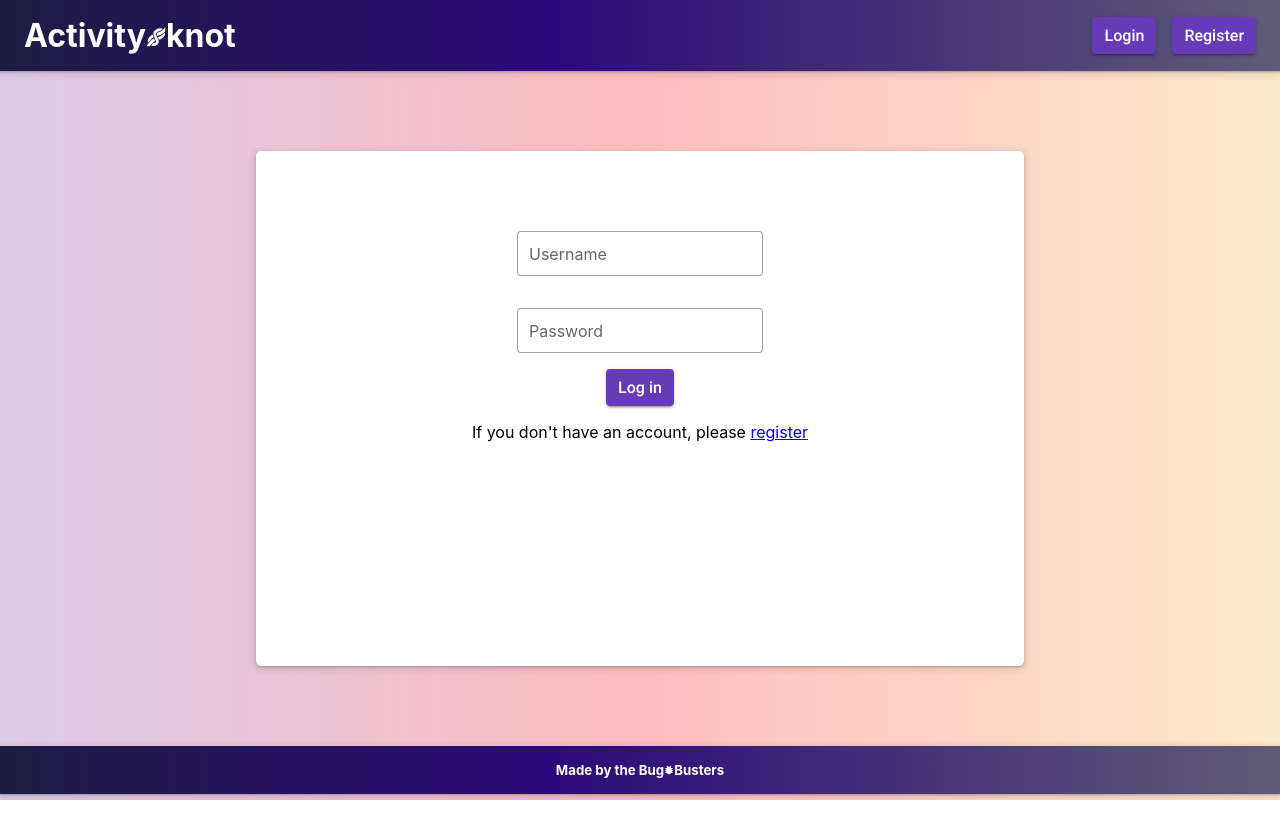
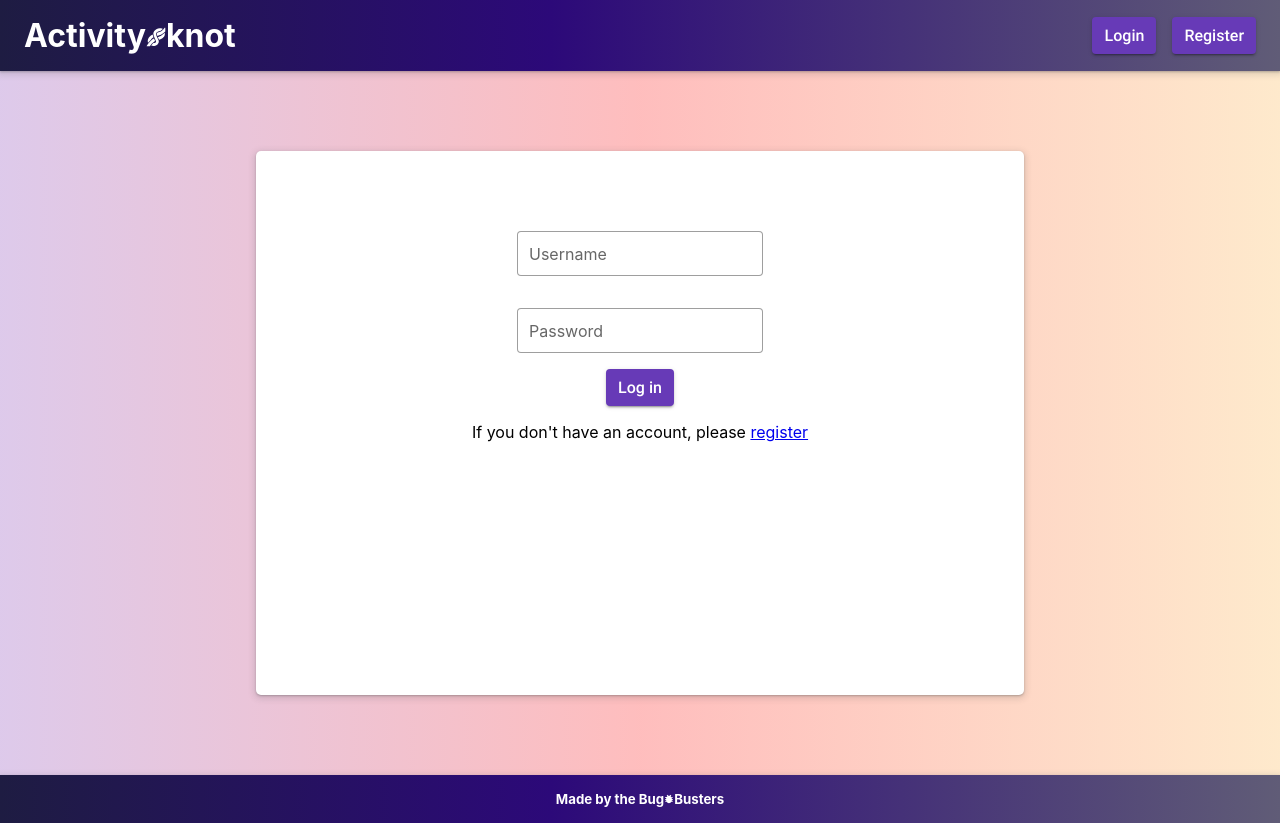
Before and after one commit to matildisnil/saltFinalProjectFrontend, a React (Create React App) app in the folder client/: page / in a window 1280 px wide. Before the commit the page ends 800 px from the top, so only its background shows below. Built offline with nearby package versions, Linux system fonts and the light colour scheme; no server answers.

Commit message:
some finetuning

```diff
--- a/client/src/components/Login/Login.css
+++ b/client/src/components/Login/Login.css
@@ -9,7 +9,7 @@
     box-shadow: rgba(60, 64, 67, 0.3) 0px 1px 2px 0px, rgba(60, 64, 67, 0.15) 0px 2px 6px 2px;
     border-radius: 5px;
     background-color: white;
-    padding-bottom: 11em;
+    padding-bottom: 12.8em;
 }
 
 .p-button-raised {
--- a/client/src/components/Register/Register.css
+++ b/client/src/components/Register/Register.css
@@ -9,7 +9,7 @@
     box-shadow: rgba(60, 64, 67, 0.3) 0px 1px 2px 0px, rgba(60, 64, 67, 0.15) 0px 2px 6px 2px;
     border-radius: 5px;
     background-color: white;
-    padding-bottom: 9.5em;
+    padding-bottom: 11.17em;
 }
 
 .p-button-raised {
--- a/client/src/components/UpdateEvent/UpdateEvent.js
+++ b/client/src/components/UpdateEvent/UpdateEvent.js
@@ -64,7 +64,7 @@ const UpdateEvent = ({ toggleUpdate, setToggleUpdate, eventObj }) => {
           <label htmlFor="inputTime">New Date and Time</label>
         </span>
         <Button type='button' label="Close" className="p-button-outlined addevent__input" onClick={(e) => closeButton(e)} />
-        <Button type='submit' label="Edit event" className="p-button-raised addevent__input" />
+        <Button type='submit' label="Save your changes" className="p-button-raised addevent__input" />
       </form>
     </div>
   )
```
Also changed, not shown: 1 other file (tests, documents, lock files or other folders).
